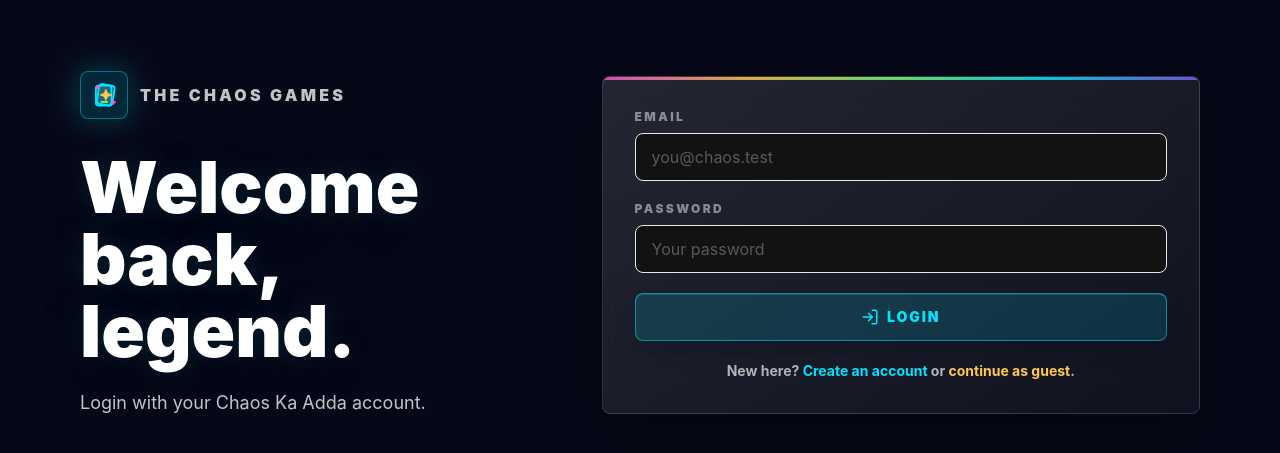
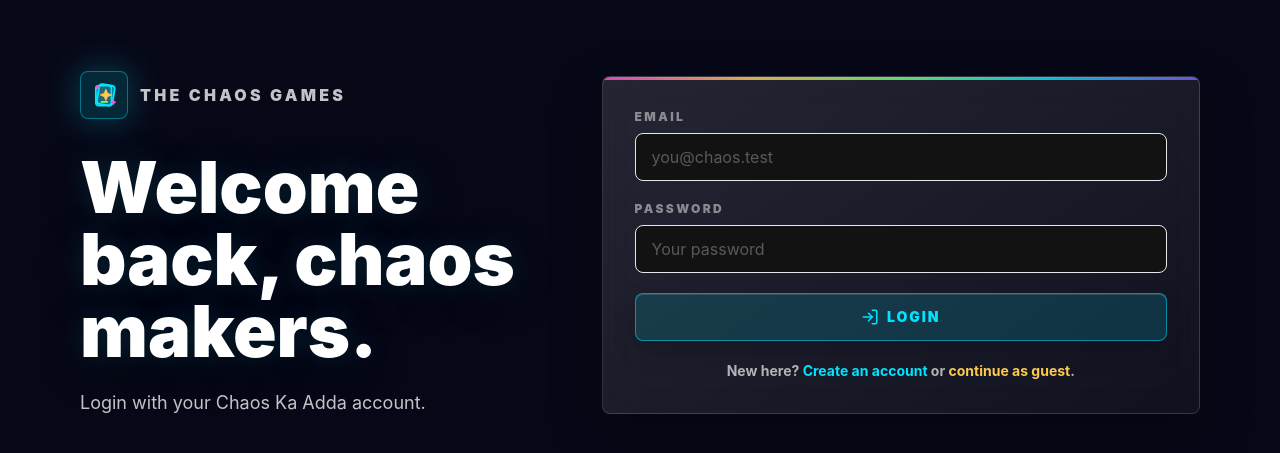
Before and after one commit to MohdSufiyan31507/Party-Game-Chaos, a React (Vite) app in the folder frontend/: page /login in a window 1280 px wide. Shown: the part 155-608 px from the top of the page. Built offline with nearby package versions, Linux system fonts and the light colour scheme; no server answers.

Commit message:
Update login welcome message

```diff
--- a/frontend/src/pages/AuthPages.tsx
+++ b/frontend/src/pages/AuthPages.tsx
@@ -36,7 +36,7 @@ export function LoginPage() {
   }
 
   return (
-    <AuthLayout title="Welcome back, legend." subtitle="Login with your Chaos Ka Adda account.">
+    <AuthLayout title="Welcome back, chaos makers." subtitle="Login with your Chaos Ka Adda account.">
       <form className="space-y-5" onSubmit={handleSubmit}>
         <Field label="Email" name="email" type="email" placeholder="you@chaos.test" required />
         <Field label="Password" name="password" type="password" placeholder="Your password" required />
```
